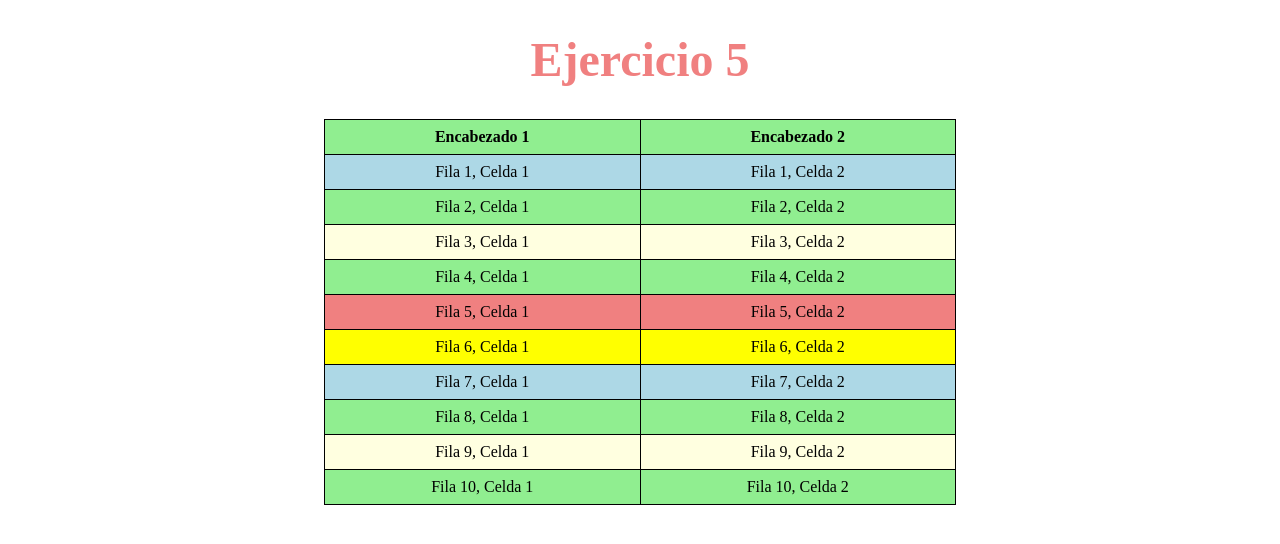
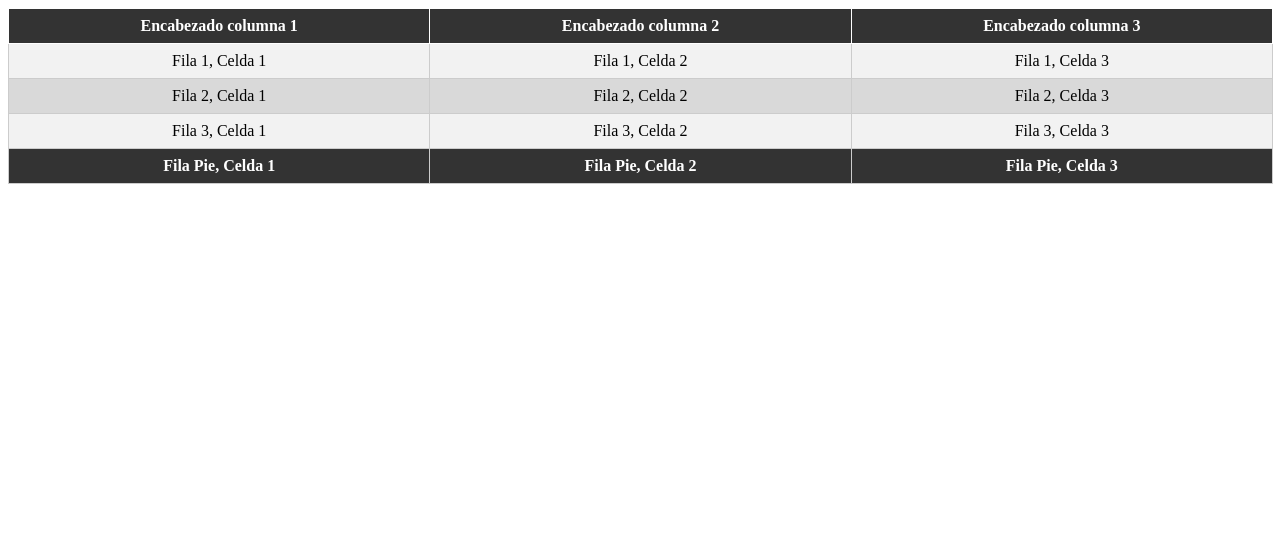
Before and after one commit to AlanMcLure/Practica1-DIW, a plain HTML site: page practica-3-ej5/index.html in a window 1280 px wide. Drawn offline with Linux system fonts and the light colour scheme.

Commit message:
Ejercicio 4

```diff
--- a/practica-3-ej5/index.html
+++ b/practica-3-ej5/index.html
@@ -3,55 +3,41 @@
 <head>
     <meta charset="UTF-8">
     <meta name="viewport" content="width=device-width, initial-scale=1.0">
-    <link rel="stylesheet" href="/practica-3-ej5/styles.css">
+    <title>Ejercicio 4</title>
+    <link rel="stylesheet" href="styles.css">
 </head>
 <body>
-    <h1>Ejercicio 5</h1>
-    <table>
-        <tr>
-            <th>Encabezado 1</th>
-            <th>Encabezado 2</th>
-        </tr>
-        <tr>
-            <td>Fila 1, Celda 1</td>
-            <td>Fila 1, Celda 2</td>
-        </tr>
-        <tr>
-            <td>Fila 2, Celda 1</td>
-            <td>Fila 2, Celda 2</td>
-        </tr>
-        <tr>
-            <td>Fila 3, Celda 1</td>
-            <td>Fila 3, Celda 2</td>
-        </tr>
-        <tr>
-            <td>Fila 4, Celda 1</td>
-            <td>Fila 4, Celda 2</td>
-        </tr>
-        <tr>
-            <td>Fila 5, Celda 1</td>
-            <td>Fila 5, Celda 2</td>
-        </tr>
-        <tr>
-            <td>Fila 6, Celda 1</td>
-            <td>Fila 6, Celda 2</td>
-        </tr>
-        <tr>
-            <td>Fila 7, Celda 1</td>
-            <td>Fila 7, Celda 2</td>
-        </tr>
-        <tr>
-            <td>Fila 8, Celda 1</td>
-            <td>Fila 8, Celda 2</td>
-        </tr>
-        <tr>
-            <td>Fila 9, Celda 1</td>
-            <td>Fila 9, Celda 2</td>
-        </tr>
-        <tr>
-            <td>Fila 10, Celda 1</td>
-            <td>Fila 10, Celda 2</td>
-        </tr>
-    </table>
+    <div class="tabla">
+        <div class="encabezado-tabla">
+           <div class="columna cabecera">Encabezado columna 1</div>
+           <div class="columna cabecera">Encabezado columna 2</div>
+           <div class="columna cabecera">Encabezado columna 3</div>
+        </div>
+        <div class="cuerpo-tabla">
+           <div class="fila-tabla">
+              <div class="celda">Fila 1, Celda 1</div>
+              <div class="celda">Fila 1, Celda 2</div>
+              <div class="celda">Fila 1, Celda 3</div>
+           </div>
+           <div class="fila-tabla">
+              <div class="celda">Fila 2, Celda 1</div>
+              <div class="celda">Fila 2, Celda 2</div>
+              <div class="celda">Fila 2, Celda 3</div>
+           </div>
+           <div class="fila-tabla">
+              <div class="celda">Fila 3, Celda 1</div>
+              <div class="celda">Fila 3, Celda 2</div>
+              <div class="celda">Fila 3, Celda 3</div>
+           </div>
+        </div>
+        <div class="cuerpo-pie">
+           <div class="fila-tabla-pie">
+              <div class="celda">Fila Pie, Celda 1</div>
+              <div class="celda">Fila Pie, Celda 2</div>
+              <div class="celda">Fila Pie, Celda 3</div>
+           </div>
+        </div>
+     </div>
+</div>
 </body>
 </html>
--- a/practica-3-ej5/styles.css
+++ b/practica-3-ej5/styles.css
@@ -1,52 +1,53 @@
-/*
-Utiliza las siguientes pseudo-clases y comprueba los resultados:
-
-tr:nth-child(odd) o tr:nth-child(2n+1)Selecciona las filas impares de una tabla.
-tr:nth-child(even) o tr:nth-child(2n)Selecciona las filas pares de una tabla.
-:nth-child(7)Selecciona el séptimo elemento.
-:nth-child(6n)Selecciona los elementos 6, 12, 18, etc.
-:nth-child(3n+4)Selecciona los elementos 4, 7, 10, 13, etc.
-*/
-
-h1 {
-    text-align: center;
-    color: lightcoral;
-    font-weight: bold;
-    font-size: 3em;
+/* Estilos para la tabla */
+.tabla {
+    display: table;
+    width: 100%;
+    border-collapse: collapse;
 }
 
-table {
-    border-collapse: collapse;
-    width: 50%;
-    margin: 20px auto;
+.encabezado-tabla {
+    display: table-header-group;
+    background-color: #333;
+    color: #fff;
+    font-weight: bold;
 }
 
-th, td {
-    border: 1px solid black;
+.columna {
+    display: table-cell;
     padding: 8px;
+    border: 1px solid #fff;
     text-align: center;
 }
 
-tr:nth-child(odd) {
-    background-color: lightgreen;
+.cuerpo-tabla {
+    display: table-row-group;
 }
 
-tr:nth-child(even) {
-    background-color: lightblue;
+.fila-tabla {
+    display: table-row;
 }
 
-tr:nth-child(6n) {
-    background-color: lightcoral;
+.celda {
+    display: table-cell;
+    padding: 8px;
+    border: 1px solid #ccc;
+    text-align: center;
 }
 
-tr:nth-child(3n+4) {
-    background-color: lightyellow;
+.cuerpo-pie {
+    display: table-footer-group;
+    background-color: #333;
+    color: #fff;
+    font-weight: bold;
 }
 
-tr:nth-child(7) {
-    background-color: yellow;
+.fila-tabla-pie {
+    display: table-row;
 }
 
-tr:hover {
-    background-color: lightpink;
+.fila-tabla:nth-child(odd) {
+    background-color: #f2f2f2;
 }
+.fila-tabla:nth-child(even) {
+    background-color: #d9d9d9;
+}
```
